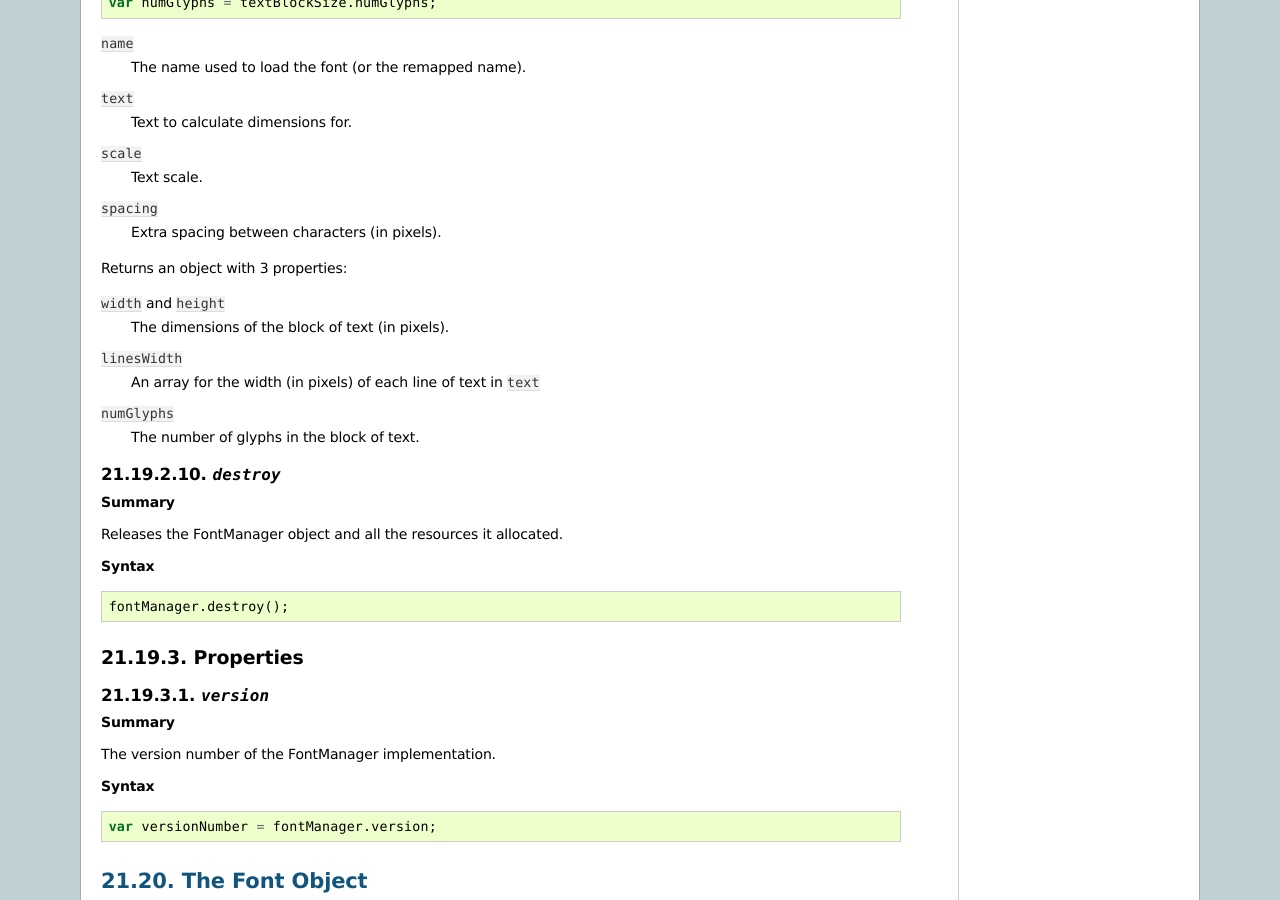
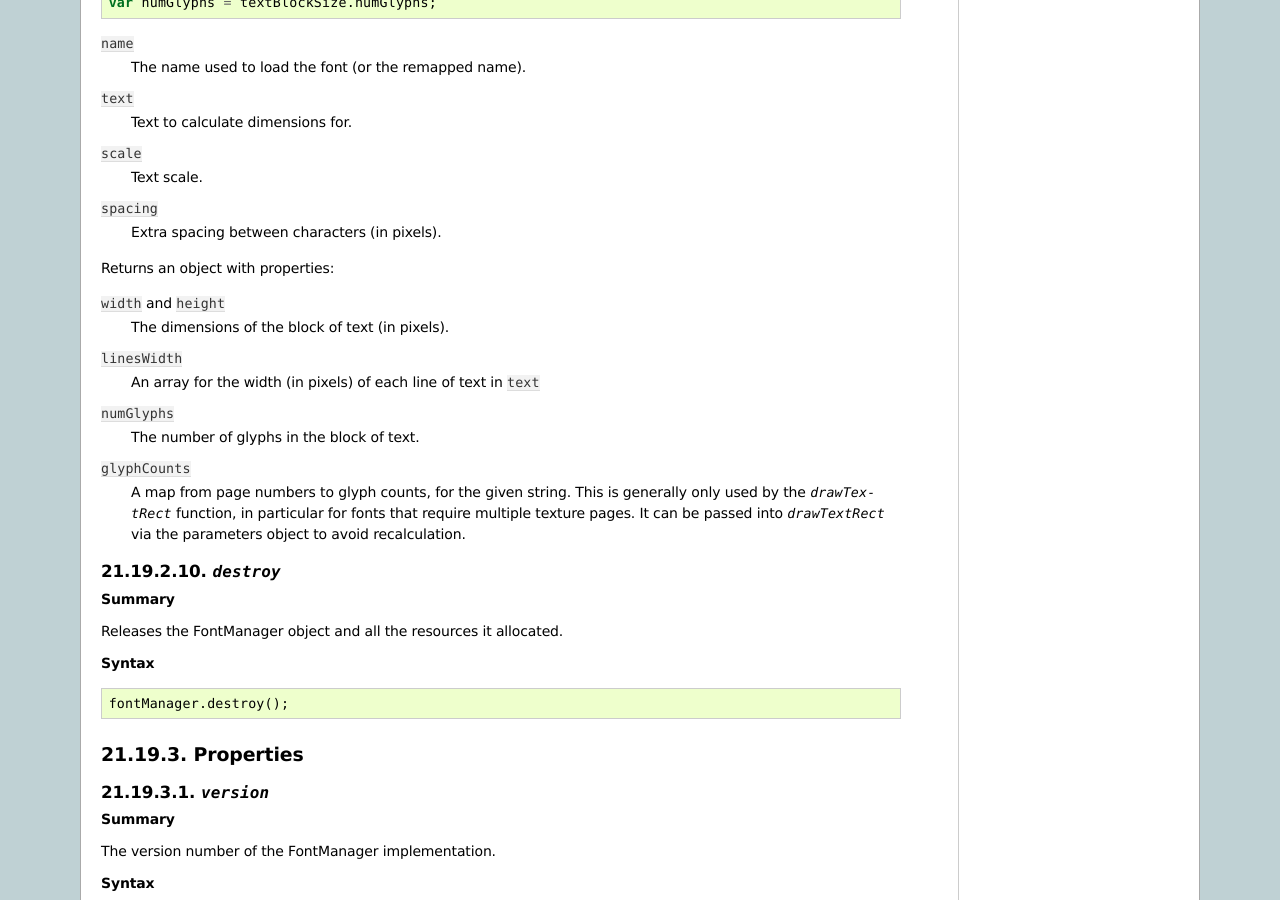
Before and after one commit to turbulenz/turbulenz_engine, a Sphinx documentation site: the page built from docs/source/jslibrary_api/fontmanager_api.rst, in a window 1280 px wide and 900 px high, scrolled down 3463 px. Built offline with Sphinx 7.4.7, drawn with Linux system fonts in a browser that asks for light colours; some of the changed text lies outside the part shown.

Commit message:
tslib: Keep per-page glyph counts in FontDimensions so caller can calculate it up front and pass it to draw functions to avoid re-generation.  Re-enable some kind of buffer cachign for vertex data.

```diff
--- a/docs/source/jslibrary_api/fontmanager_api.rst
+++ b/docs/source/jslibrary_api/fontmanager_api.rst
@@ -279,7 +279,7 @@ Calculate text dimensions of a block of text and a font.
 ``spacing``
     Extra spacing between characters (in pixels).
 
-Returns an object with 3 properties:
+Returns an object with properties:
 
 ``width`` and ``height``
     The dimensions of the block of text (in pixels).
@@ -289,6 +289,13 @@ Returns an object with 3 properties:
 
 ``numGlyphs``
     The number of glyphs in the block of text.
+
+``glyphCounts``
+    A map from page numbers to glyph counts, for the given string.
+    This is generally only used by the `drawTextRect` function, in
+    particular for fonts that require multiple texture pages.  It can
+    be passed into `drawTextRect` via the parameters object to avoid
+    recalculation.
 
 .. index::
     pair: FontManager; destroy
@@ -448,7 +455,7 @@ This method is used internally by :ref:`drawTextRect <font_drawtextrect>` to dra
             rect: [x, y, width, height],
             alignment: windowdef.textalign,
             scale: windowdef.textscale,
-            spacing: windowdef.textspacing
+            spacing: windowdef.textspacing,
         };
     var vertices = font.generateTextVertices(text, textParameters);
     if (vertices)
@@ -523,6 +530,11 @@ Draws text.
     ``spacing``
         Extra spacing between characters. Defaults to `0`.
 
+    ``dimensions``
+        (Optional).  A dimensions object, returned by
+        calculateTextDimensions, to save internal re-calculation of
+        varioius properties of the text.
+
 
 Properties
 ==========
```
Also changed, not shown: 1 other file.
